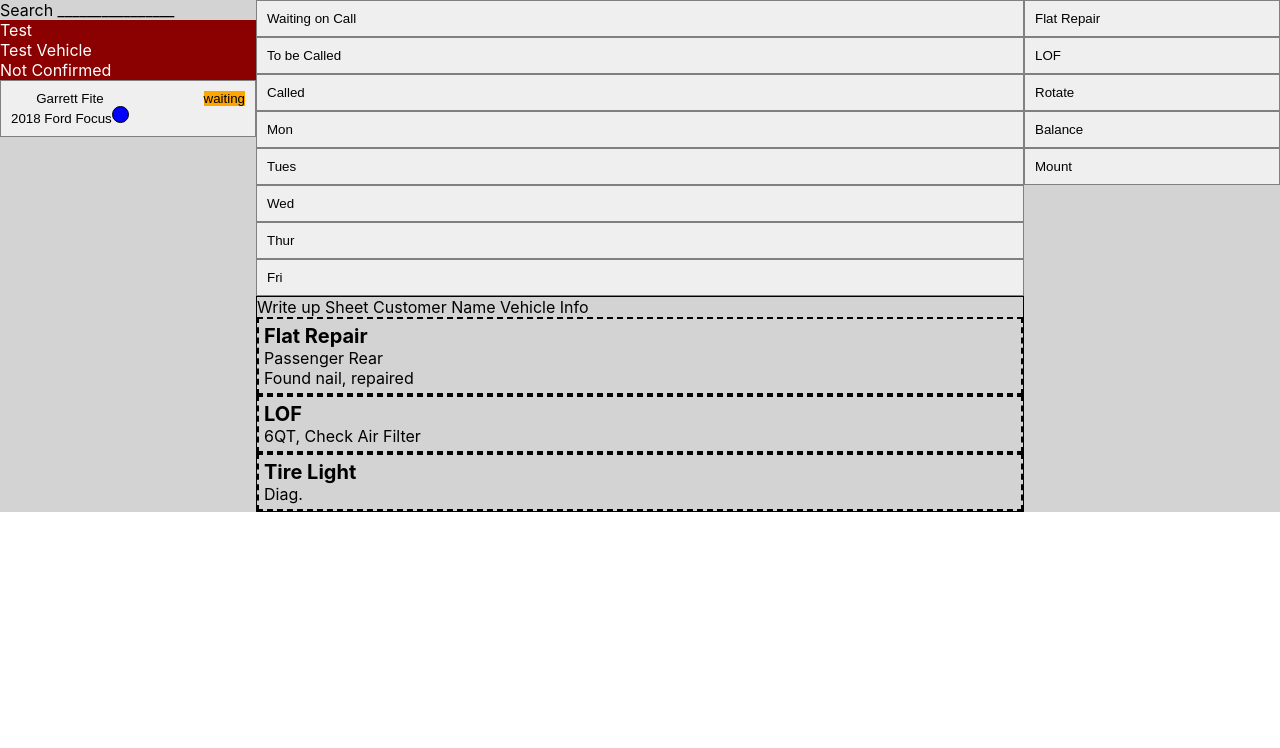
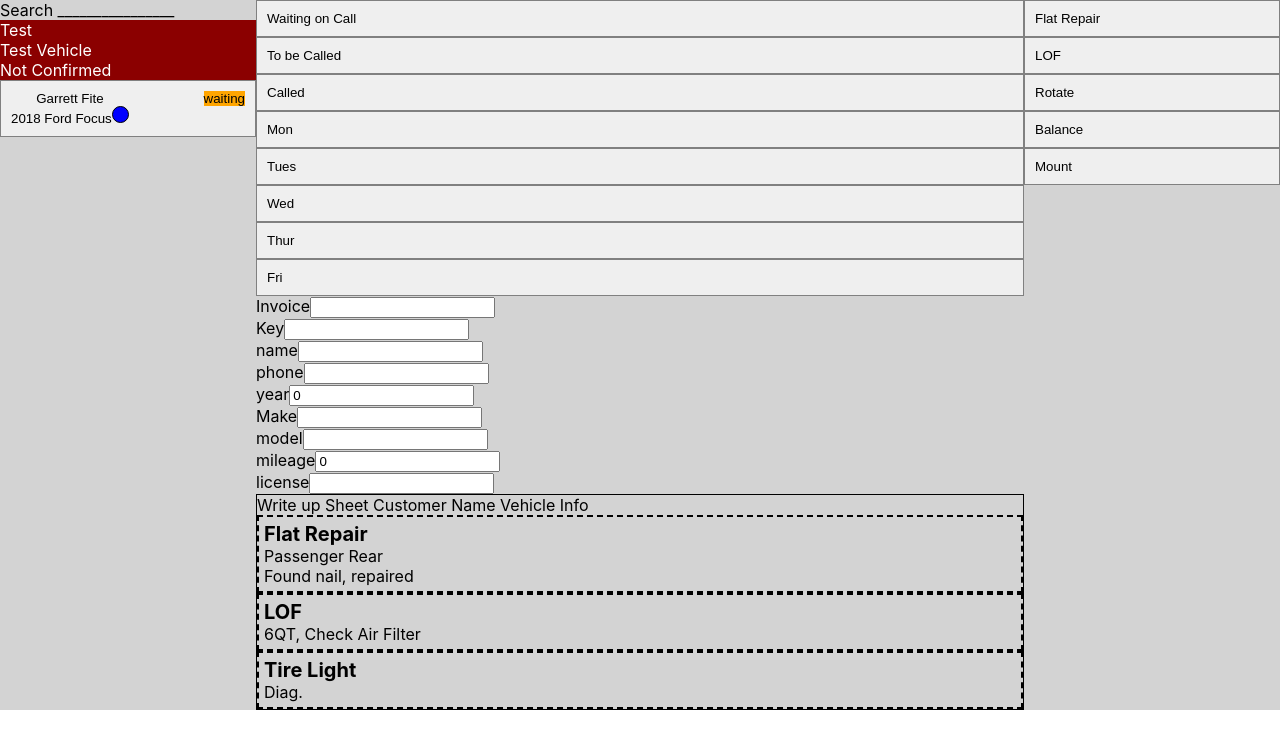
Before and after one commit to Stranded-Helix/WrightTireWebsite, a React (Create React App) app in the folder wright-tire-website/: page / in a window 1280 px wide. Shown: the top 748 px of the page. Built offline with nearby package versions, Linux system fonts and the light colour scheme.

Commit message:
added input fields for WriteUpMain and onchange function to setState

```diff
--- a/wright-tire-website/src/components/WriteUpContainer/WriteUpContainer.js
+++ b/wright-tire-website/src/components/WriteUpContainer/WriteUpContainer.js
@@ -3,6 +3,7 @@ import './styles.css';
 import { WriteUpList } from '../../components/WriteUpList/WriteUpList';
 import { WriteUpAdminButtons } from '../../components/WriteUpAdminButtons/WriteUpAdminButtoms';
 import { WriteUpWorkButtons } from '../../components/WriteUpWorkButtons/WriteUpWorkButtons';
+import { WriteUpMain } from '../../components/WriteUpMain/WriteUpMain';
 
 export function WriteUpContainer(props) {
     return (
@@ -12,6 +13,7 @@ export function WriteUpContainer(props) {
                 <WriteUpAdminButtons className="write-up-header col-2 test-border">
                     Header
                 </WriteUpAdminButtons>
+                <WriteUpMain></WriteUpMain>
                 <div className="write-up-sheet write-up-main-grid-position test-border">
                     Write up Sheet
                     Customer Name
--- a/wright-tire-website/src/components/WriteUpMain/WriteUpMain.js
+++ b/wright-tire-website/src/components/WriteUpMain/WriteUpMain.js
@@ -0,0 +1,11 @@
+import React from 'react';
+import './styles.css';
+import { WriteUpMainAdmin } from '../../components/WriteUpMainAdmin/WriteUpMainAdmin';
+
+export function WriteUpMain () {
+    return (
+        <div className='write-up-main-container'>
+            <WriteUpMainAdmin></WriteUpMainAdmin>
+        </div>
+    )
+}
--- /dev/null
+++ b/wright-tire-website/src/components/WriteUpMainAdmin/WriteUpMainAdmin.js
@@ -0,0 +1,109 @@
+import React, { useState } from 'react';
+import './styles.css';
+
+export function WriteUpMainAdmin () {
+
+    const [customer, setCustomer] = useState({
+        id: '',
+        invoice: '',
+        key: '',
+        name: '',
+        phone: '',
+        year: 0,
+        make: '',
+        model: '',
+        mileage: 0,
+        license: '',
+    });
+
+    const handleInfoChange = (e) => {
+        setCustomer(prevCustomer => ({...prevCustomer, [e.target.name]: e.target.value}))
+        console.log(customer);
+    }
+
+    return (
+        <div className='write-up-main-admin'>
+                <div className='write-up-main-invoice-container'>
+                    <label className='write-up-main-invoice-label'>
+                        Invoice
+                    </label>
+                    <input type='text' className='write-up-main-invoice-input'
+                    name='invoice' value={customer.invoice} onChange={handleInfoChange}>
+
+                    </input>
+                </div>
+                <div className='write-up-main-key-container'>
+                    <label className='write-up-main-key-label'>
+                        Key
+                    </label>
+                    <input type='text' className='write-up-main-key-input'
+                    name='key' value={customer.key} onChange={handleInfoChange}>
+
+                    </input>
+                </div>
+                <div className='write-up-main-name-container'>
+                    <label className='write-up-main-name-label'>
+                        name
+                    </label>
+                    <input type='text' className='write-up-main-name-input'
+                    name='name' value={customer.name} onChange={handleInfoChange}>
+
+                    </input>
+                </div>
+                <div className='write-up-main-phone-container'>
+                    <label className='write-up-main-phone-label'>
+                        phone
+                    </label>
+                    <input type='text' className='write-up-main-phone-input'
+                    name='phone' value={customer.phone} onChange={handleInfoChange}>
+
+                    </input>
+                </div>
+                <div className='write-up-main-year-container'>
+                    <label className='write-up-main-year-label'>
+                        year
+                    </label>
+                    <input type='text' className='write-up-main-year-input'
+                    name='year' value={customer.year} onChange={handleInfoChange}>
+
+                    </input>
+                </div>
+                <div className='write-up-main-make-container'>
+                    <label className='write-up-main-make-label'>
+                        Make
+                    </label>
+                    <input type='text' className='write-up-main-make-input'
+                    name='make' value={customer.make} onChange={handleInfoChange}>
+
+                    </input>
+                </div>
+                <div classmodel='write-up-main-model-container'>
+                    <label classmodel='write-up-main-model-label'>
+                        model
+                    </label>
+                    <input type='text' classmodel='write-up-main-model-input'
+                    name='model' value={customer.model} onChange={handleInfoChange}>
+
+                    </input>
+                </div>
+                <div classmileage='write-up-main-mileage-container'>
+                    <label classmileage='write-up-main-mileage-label'>
+                        mileage
+                    </label>
+                    <input type='text' classmileage='write-up-main-mileage-input'
+                    name='mileage' value={customer.mileage} onChange={handleInfoChange}>
+
+                    </input>
+                </div>
+                <div classlicense='write-up-main-license-container'>
+                    <label classlicense='write-up-main-license-label'>
+                        license
+                    </label>
+                    <input type='text' classlicense='write-up-main-license-input'
+                    name='license' value={customer.license} onChange={handleInfoChange}>
+
+                    </input>
+                </div>
+            </div>
+    )
+}
```
Also changed, not shown: wright-tire-website/src/components/WriteUpMainAdmin/styles.css (added).
